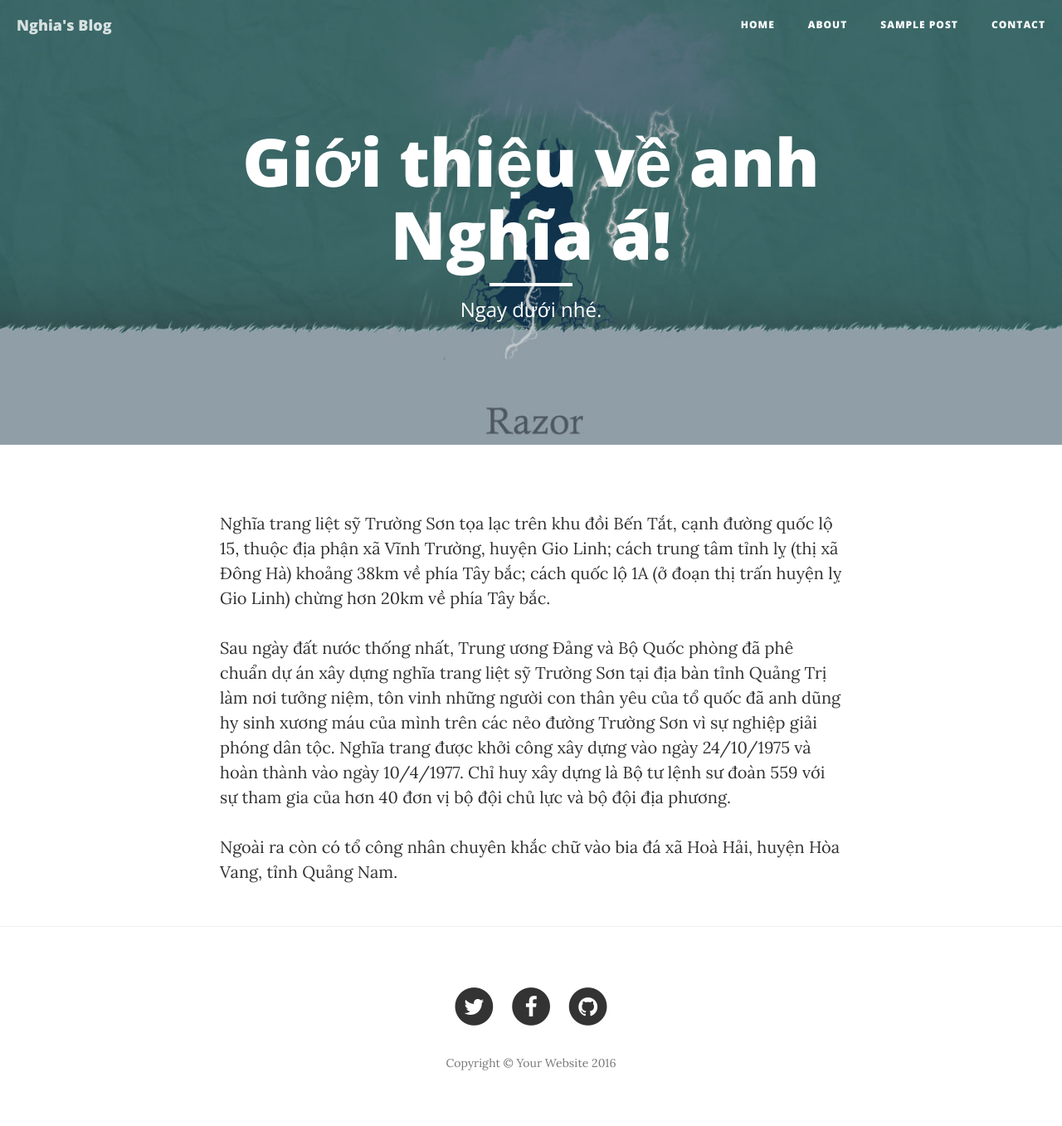
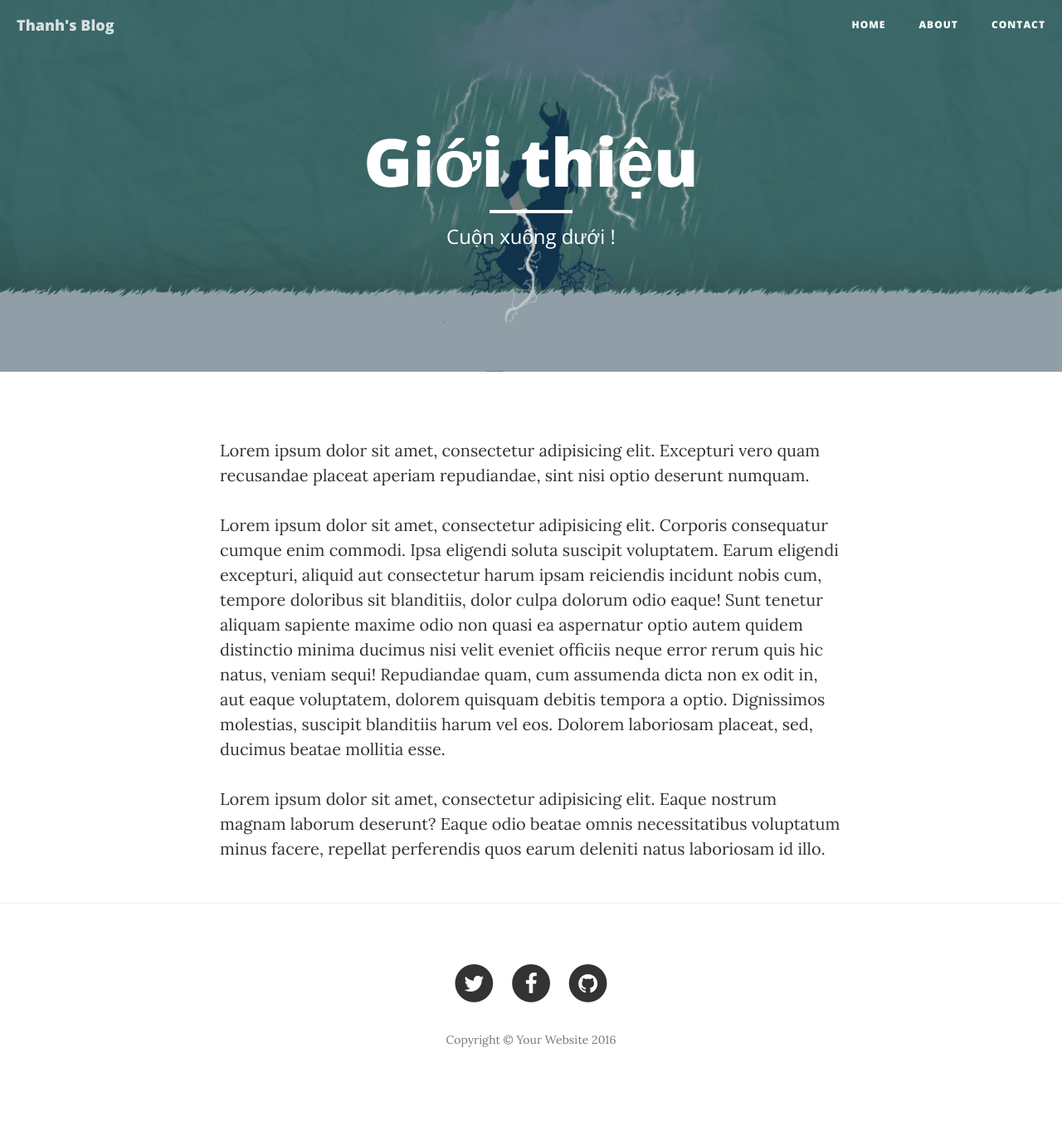
Before and after one commit to akkerise/mvc-routes, a PHP site: page /mvc-routes/about?page=1 in a window 1280 px wide. Shown: the whole page at 83% size. After the commit the page ends 1262 px from the top, so only its background shows below. Run offline with PHP 8.4, Linux system fonts and the light colour scheme; some libraries are stand-ins or nearby versions.

Commit message:
Push All

```diff
--- a/app/model/post_model.php
+++ b/app/model/post_model.php
@@ -50,7 +50,7 @@
         $sql  = "SELECT posts.*, users.user_name , categories.category_name FROM posts
         INNER JOIN users ON posts.user_ID = users.id
         INNER JOIN categories ON posts.category_ID = categories.id
-        ORDER BY posts.id ASC LIMIT " . ($page-1)*$limit . "," . $limit;
+        ORDER BY posts.id DESC LIMIT " . ($page-1)*$limit . "," . $limit;
         try {
             $this->stmt = $this->conn->prepare($sql);
             $this->stmt->execute();
--- a/resources/views/404/404.php
+++ b/resources/views/404/404.php
@@ -14,7 +14,7 @@
 </head>
 <body>
 <div class="wrap">
-	<h1>Nghia's Blog</h1>
+	<h1>Thanh's Blog</h1>
 	<div class="banner">
 		<img src="<?php echo BASE_PATH ?>/public/vendor/404/images/banner.png" alt="" />
 	</div>
@@ -22,7 +22,7 @@
 		<h2>Không tìm thấy trang thì phải làm sao</h2>
 	</div>
 	<div class="footer">
-		<p>Design by <a href="<?php echo BASE_PATH; ?>">Nghia's Blog</a></p>
+		<p>Design by <a href="<?php echo BASE_PATH; ?>">Thanh's Blog</a></p>
 	</div>
 </div>
 </body>
--- a/resources/views/__template/header.php
+++ b/resources/views/__template/header.php
@@ -42,9 +42,8 @@
                 <span class="sr-only">Toggle navigation</span>
                 Menu <i class="fa fa-bars"></i>
             </button>
-            <a class="navbar-brand" href="<?php echo BASE_PATH ?>">Nghia's Blog</a>
+            <a class="navbar-brand" href="<?php echo BASE_PATH ?>">Thanh's Blog</a>
         </div>
-
         <!-- Collect the nav links, forms, and other content for toggling -->
         <div class="collapse navbar-collapse" id="bs-example-navbar-collapse-1">
             <ul class="nav navbar-nav navbar-right">
@@ -54,9 +53,9 @@
                 <li>
                     <a href="<?php echo BASE_PATH ?>/about">About</a>
                 </li>
-                <li>
-                    <a href="<?php echo BASE_PATH ?>/post/1">Sample Post</a>
-                </li>
+                <!-- <li>
+                    <a href="<?php echo BASE_PATH ?>/post/<?php echo $_GET['page']; ?>">Newsest Post</a>
+                </li> -->
                 <li>
                     <a href="<?php echo BASE_PATH ?>/contact">Contact</a>
                 </li>
--- a/resources/views/about.php
+++ b/resources/views/about.php
@@ -5,9 +5,9 @@
         <div class="row">
             <div class="col-lg-8 col-lg-offset-2 col-md-10 col-md-offset-1">
                 <div class="page-heading">
-                    <h1>Giới thiệu về anh Nghĩa á!</h1>
+                    <h1>Giới thiệu</h1>
                     <hr class="small">
-                    <span class="subheading">Ngay dưới nhé.</span>
+                    <span class="subheading">Cuộn xuống dưới !</span>
                 </div>
             </div>
         </div>
@@ -18,18 +18,9 @@
 <div class="container">
     <div class="row">
         <div class="col-lg-8 col-lg-offset-2 col-md-10 col-md-offset-1">
-            <p>Nghĩa trang liệt sỹ Trường Sơn tọa lạc trên khu đồi Bến Tắt, cạnh đường quốc lộ 15, thuộc địa phận xã
-                Vĩnh Trường, huyện Gio Linh; cách trung tâm tỉnh lỵ (thị xã Đông Hà) khoảng 38km về phía Tây bắc; cách
-                quốc lộ 1A (ở đoạn thị trấn huyện lỵ Gio Linh) chừng hơn 20km về phía Tây bắc.
-            </p>
-            <p>Sau ngày đất nước thống nhất, Trung ương Đảng và Bộ Quốc phòng đã phê chuẩn dự án xây dựng nghĩa trang
-                liệt sỹ Trường Sơn tại địa bàn tỉnh Quảng Trị làm nơi tưởng niệm, tôn vinh những người con thân yêu của
-                tổ quốc đã anh dũng hy sinh xương máu của mình trên các nẻo đường Trường Sơn vì sự nghiệp giải phóng dân
-                tộc. Nghĩa trang được khởi công xây dựng vào ngày 24/10/1975 và hoàn thành vào ngày 10/4/1977. Chỉ huy
-                xây dựng là Bộ tư lệnh sư đoàn 559 với sự tham gia của hơn 40 đơn vị bộ đội chủ lực và bộ đội địa
-                phương.
-            </p>
-            <p> Ngoài ra còn có tổ công nhân chuyên khắc chữ vào bia đá xã Hoà Hải, huyện Hòa Vang, tỉnh Quảng Nam.</p>
+            <p>Lorem ipsum dolor sit amet, consectetur adipisicing elit. Excepturi vero quam recusandae placeat aperiam repudiandae, sint nisi optio deserunt numquam.</p>
+            <p>Lorem ipsum dolor sit amet, consectetur adipisicing elit. Corporis consequatur cumque enim commodi. Ipsa eligendi soluta suscipit voluptatem. Earum eligendi excepturi, aliquid aut consectetur harum ipsam reiciendis incidunt nobis cum, tempore doloribus sit blanditiis, dolor culpa dolorum odio eaque! Sunt tenetur aliquam sapiente maxime odio non quasi ea aspernatur optio autem quidem distinctio minima ducimus nisi velit eveniet officiis neque error rerum quis hic natus, veniam sequi! Repudiandae quam, cum assumenda dicta non ex odit in, aut eaque voluptatem, dolorem quisquam debitis tempora a optio. Dignissimos molestias, suscipit blanditiis harum vel eos. Dolorem laboriosam placeat, sed, ducimus beatae mollitia esse.</p>
+            <p>Lorem ipsum dolor sit amet, consectetur adipisicing elit. Eaque nostrum magnam laborum deserunt? Eaque odio beatae omnis necessitatibus voluptatum minus facere, repellat perferendis quos earum deleniti natus laboriosam id illo.</p>
         </div>
     </div>
 </div>
--- a/resources/views/admin/_admin_template/header.php
+++ b/resources/views/admin/_admin_template/header.php
@@ -3,7 +3,7 @@
 <head>
     <meta charset="utf-8">
     <meta http-equiv="X-UA-Compatible" content="IE=edge">
-    <title>Nghia's Blog</title>
+    <title>Thanh's Blog</title>
     <!-- Tell the browser to be responsive to screen width -->
     <meta content="width=device-width, initial-scale=1, maximum-scale=1, user-scalable=no" name="viewport">
     <!-- Bootstrap 3.3.6 -->
--- a/resources/views/admin/_admin_template/menu.php
+++ b/resources/views/admin/_admin_template/menu.php
@@ -29,7 +29,7 @@
                                  class="img-circle" alt="User Image">
 
                             <p>
-                                Nghĩa Thân - Web Developer
+                                Thanh - Web Developer
                                 <small>Member since Nov. 1993</small>
                             </p>
                         </li>
--- a/resources/views/admin/log.php
+++ b/resources/views/admin/log.php
@@ -3,7 +3,7 @@
 <body class="hold-transition login-page">
 <div class="login-box">
   <div class="login-logo">
-    <a href="<?php echo BASE_PATH ; ?>"><b>Nghia</b>' Blog</a>
+    <a href="<?php echo BASE_PATH ; ?>"><b>Thanh</b>' Blog</a>
   </div>
   <!-- /.login-logo -->
   <div class="login-box-body">
--- a/resources/views/admin/login.php
+++ b/resources/views/admin/login.php
@@ -3,7 +3,7 @@
 <body class="hold-transition login-page">
 <div class="login-box">
   <div class="login-logo">
-    <a href="<?php echo BASE_PATH ; ?>"><b>Nghia</b>' Blog</a>
+    <a href="<?php echo BASE_PATH ; ?>"><b>Thanh</b>' Blog</a>
   </div>
   <!-- /.login-logo -->
   <div class="login-box-body">
--- a/resources/views/admin/reg.php
+++ b/resources/views/admin/reg.php
@@ -3,7 +3,7 @@
     <body class="hold-transition register-page">
     <div class="register-box">
         <div class="register-logo">
-            <a href="<?php echo BASE_PATH; ?>"><b>Nghia's</b> Blog</a>
+            <a href="<?php echo BASE_PATH; ?>"><b>Thanh's</b> Blog</a>
         </div>
 
         <div class="register-box-body">
--- a/resources/views/admin/register.php
+++ b/resources/views/admin/register.php
@@ -3,7 +3,7 @@
     <body class="hold-transition register-page">
     <div class="register-box">
         <div class="register-logo">
-            <a href="<?php echo BASE_PATH; ?>"><b>Nghia's</b> Blog</a>
+            <a href="<?php echo BASE_PATH; ?>"><b>Thanh's</b> Blog</a>
         </div>
 
         <div class="register-box-body">
```
Also changed, not shown: app/frontend/controller/about_controller.php (+1 -6 lines), app/frontend/controller/post_controller.php (+22 -8 lines), app/frontend/controller/pagination_controller.php (deleted).
